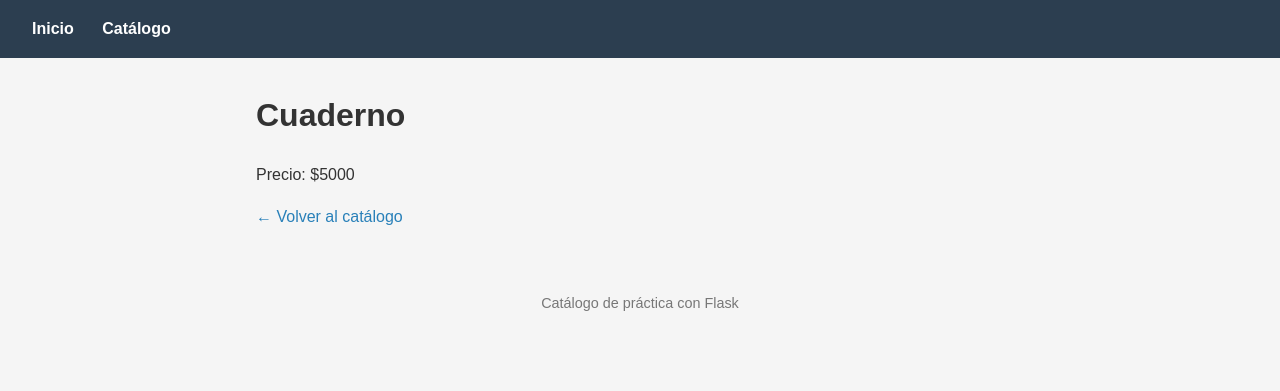
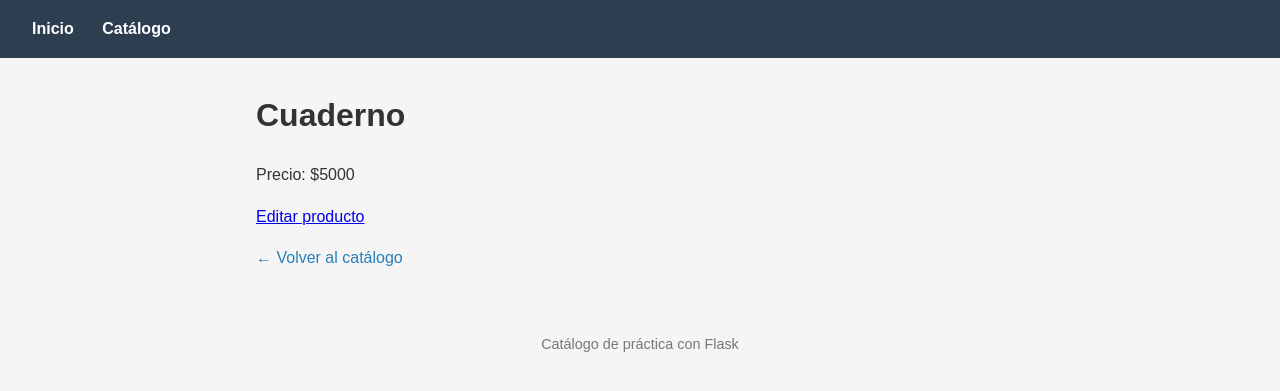
Before and after one commit to Luisc211/flask-catalogo-practica, a Flask app: page /producto/1 in a window 1280 px wide. Shown: the top 391 px of the page. Run offline with Flask 3, Linux system fonts and the light colour scheme; data comes from the database, SQL or seed files in the repository.

Commit message:
Editar productos

```diff
--- a/app.py
+++ b/app.py
@@ -24,7 +24,6 @@ def nuevo_producto():
     if request.method == "POST":
         nombre = request.form["nombre"].strip()
         precio = int(request.form["precio"])
-
         conn = get_connection()
         conn.execute(
             "INSERT INTO productos (nombre, precio) VALUES (?, ?)",
@@ -32,9 +31,7 @@ def nuevo_producto():
         )
         conn.commit()
         conn.close()
-
         return redirect(url_for("catalogo"))
-
     return render_template("nuevo.html")
 
 
@@ -48,3 +45,25 @@ def detalle(producto_id):
     if producto is None:
         abort(404)
     return render_template("detalle.html", producto=producto)
+
+@app.route("/producto/<int:producto_id>/editar", methods=["GET", "POST"])
+def editar_producto(producto_id):
+    conn = get_connection()
+    producto = conn.execute(
+        "SELECT * FROM productos WHERE id = ?", (producto_id,)
+    ).fetchone()
+    if producto is None:
+        conn.close()
+        abort(404)
+    if request.method == "POST":
+        nombre = request.form["nombre"].strip()
+        precio = int(request.form["precio"])
+        conn.execute(
+            "UPDATE productos SET nombre = ?, precio = ? WHERE id = ?",
+            (nombre, precio, producto_id),
+        )
+        conn.commit()
+        conn.close()
+        return redirect(url_for("detalle", producto_id=producto_id))
+    conn.close()
+    return render_template("editar.html", producto=producto)
--- a/templates/detalle.html
+++ b/templates/detalle.html
@@ -2,5 +2,10 @@
 {% block contenido %}
 <h1>{{ producto.nombre }}</h1>
 <p>Precio: ${{ producto.precio }}</p>
+<p>
+  <a href="{{ url_for('editar_producto', producto_id=producto.id) }}"
+    >Editar producto</a
+  >
+</p>
 <a href="{{ url_for('catalogo') }}">← Volver al catálogo</a>
 {% endblock %}
```
Also changed, not shown: TODO.md (+1 -1 lines), templates/editar.html (added, +25 -0 lines).
